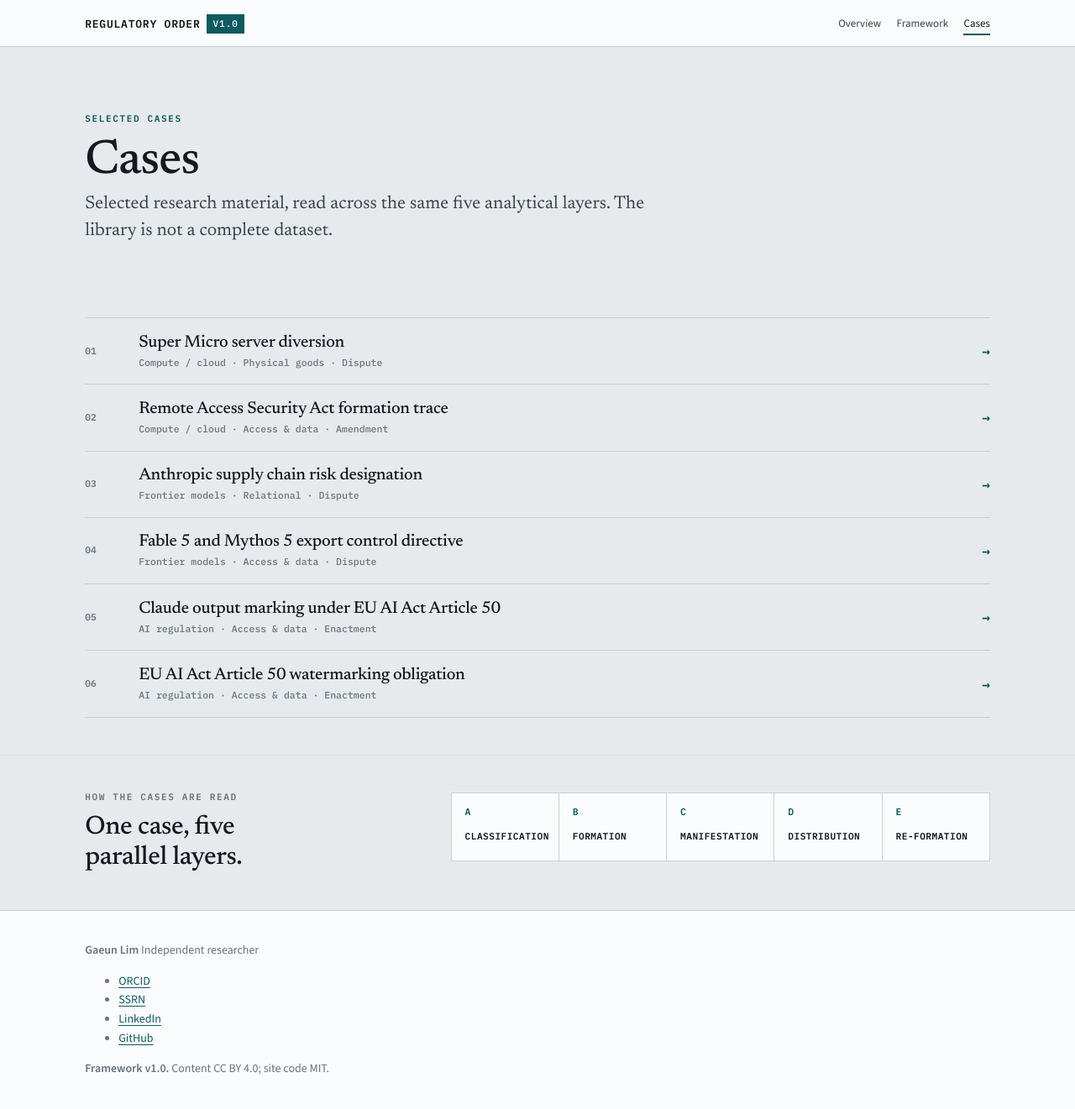
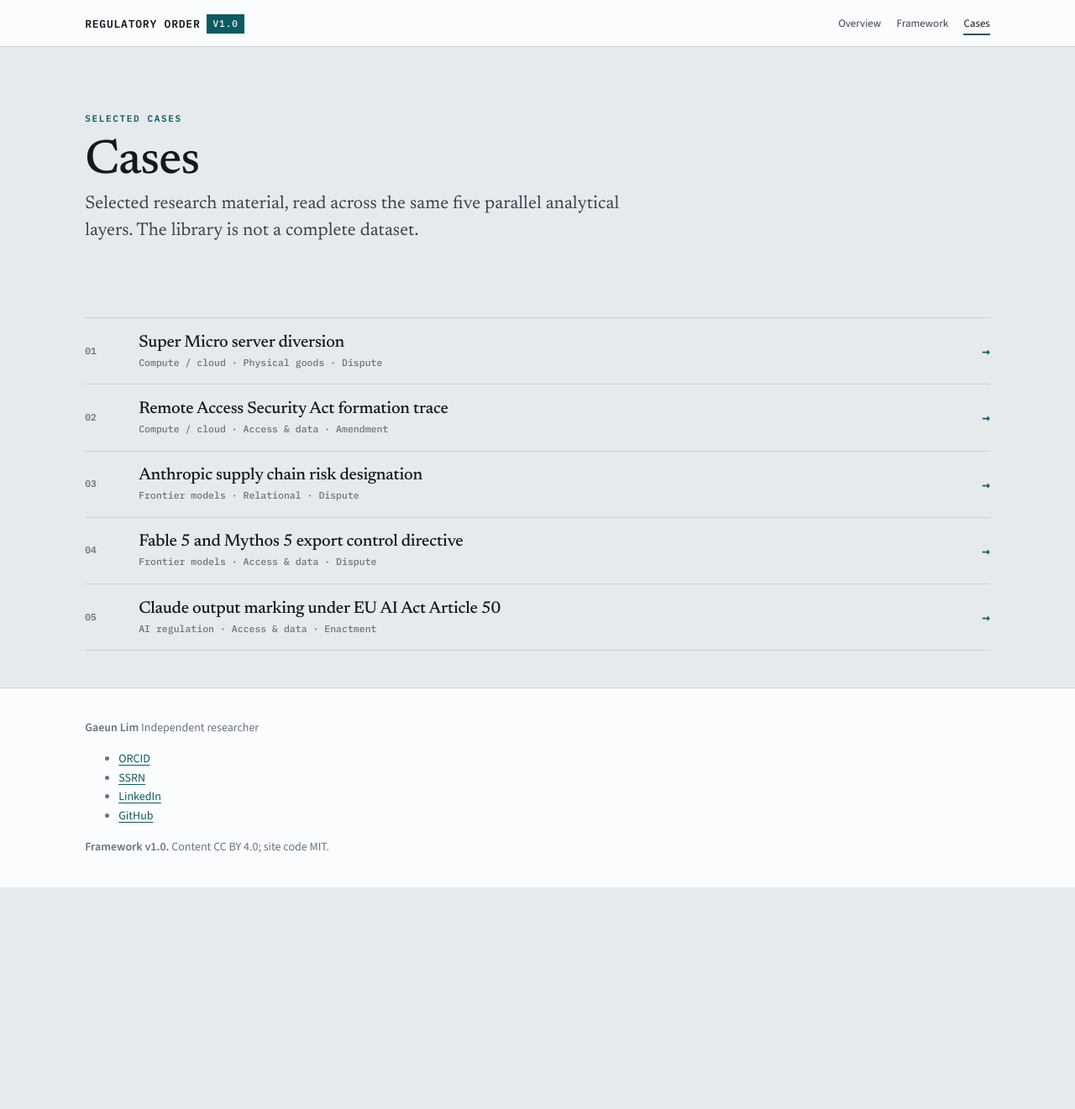
Before and after one commit to GaeunLim01/regulatory-order, a Jekyll site: the page built from cases/index.html, in a window 1280 px wide. Shown: the whole page at 84% size. Built offline with Jekyll 4.4.1, drawn with Linux system fonts in a browser that asks for light colours; after the commit the page ends 1057 px from its top, so only the background shows below that.

Commit message:
Add files via upload

```diff
--- a/cases/index.html
+++ b/cases/index.html
@@ -9,7 +9,7 @@ description: Selected cases classified across five parallel analytical layers.
   <div class="shell">
     <span class="eyebrow eyebrow--accent">Selected cases</span>
     <h1>Cases</h1>
-    <p class="standfirst">Selected research material, read across the same five analytical layers. The library is not a complete dataset.</p>
+    <p class="standfirst">Selected research material, read across the same five parallel analytical layers. The library is not a complete dataset.</p>
   </div>
 </section>
 
@@ -21,25 +21,6 @@ description: Selected cases classified across five parallel analytical layers.
       <a class="case-row" href="{{ '/cases/anthropic-dow/' | relative_url }}"><span class="case-row__id">03</span><div><h2>Anthropic supply chain risk designation</h2><p>Frontier models · Relational · Dispute</p></div><span class="case-row__arrow">→</span></a>
       <a class="case-row" href="{{ '/cases/fable-mythos/' | relative_url }}"><span class="case-row__id">04</span><div><h2>Fable 5 and Mythos 5 export control directive</h2><p>Frontier models · Access &amp; data · Dispute</p></div><span class="case-row__arrow">→</span></a>
       <a class="case-row" href="{{ '/cases/claude-watermarking/' | relative_url }}"><span class="case-row__id">05</span><div><h2>Claude output marking under EU AI Act Article 50</h2><p>AI regulation · Access &amp; data · Enactment</p></div><span class="case-row__arrow">→</span></a>
-      <a class="case-row" href="{{ '/cases/eu-ai-act-watermarking/' | relative_url }}"><span class="case-row__id">06</span><div><h2>EU AI Act Article 50 watermarking obligation</h2><p>AI regulation · Access &amp; data · Enactment</p></div><span class="case-row__arrow">→</span></a>
     </div>
   </div>
 </section>
-
-<section class="section section--tight">
-  <div class="shell">
-    <div class="record-grid">
-      <div>
-        <span class="eyebrow">How the cases are read</span>
-        <h2>One case, five parallel layers.</h2>
-      </div>
-      <div class="layer-mini-list">
-        <div><b>A</b><span>Classification</span></div>
-        <div><b>B</b><span>Formation</span></div>
-        <div><b>C</b><span>Manifestation</span></div>
-        <div><b>D</b><span>Distribution</span></div>
-        <div><b>E</b><span>Re-formation</span></div>
-      </div>
-    </div>
-  </div>
-</section>
```
